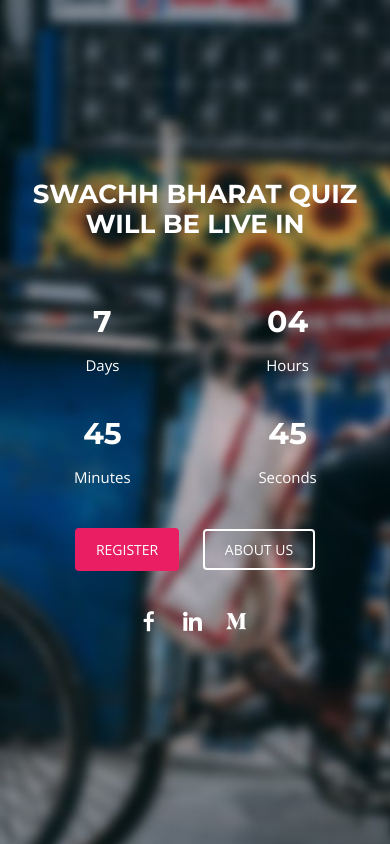
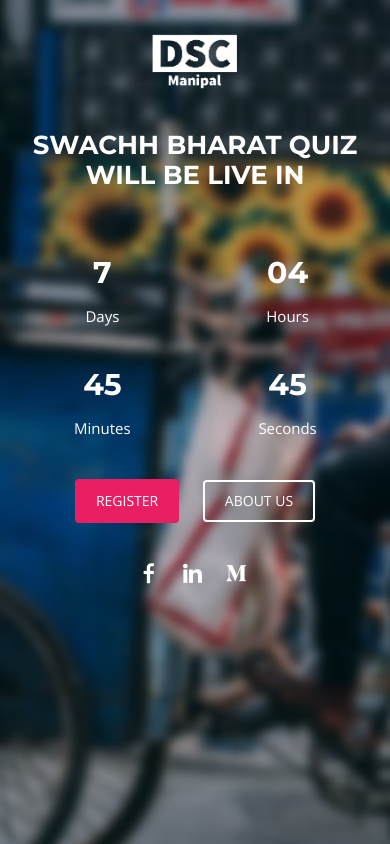
Before and after one commit to Raks110/DSCSwachhBharat, a website: page index.html in a window 390 px wide. Drawn offline with nearby package versions, Linux system fonts and the light colour scheme; no server answers; files whose address does not match are found by name.

Commit message:
Referral updates v2

```diff
--- a/assets/css/main.css
+++ b/assets/css/main.css
@@ -633,7 +633,6 @@
   color: #fff;
   position: absolute;
   margin: 0 auto;
-  top: 28%;
   text-align: center;
   width: 100%;
 }
--- a/assets/css/responsive.css
+++ b/assets/css/responsive.css
@@ -87,9 +87,6 @@
 
 
 @media(max-width:540px){
-  .countdown-timer{
-    top:20%;
-  }
 
   .time-count{
     font-size: 20px;
@@ -121,8 +118,5 @@
     width: 100px;
     height: 70px;
   }
-  .countdown-timer{
-    top:6%;
-  }
 
 }
--- a/index.html
+++ b/index.html
@@ -37,6 +37,9 @@
       <div class="container">
         <div class="row text-center">
           <div class="col-md-12 col-sm-12 col-xs-12">
+            <div class="heading-count">
+              <img src="/static/dsclogo.png" height="100px">
+            </div>
             <div class="heading-count">
               <h2>SWACHH BHARAT QUIZ WILL BE LIVE IN</h2>
             </div>
```
Also changed, not shown: views/login.html (+1 -1 lines).
